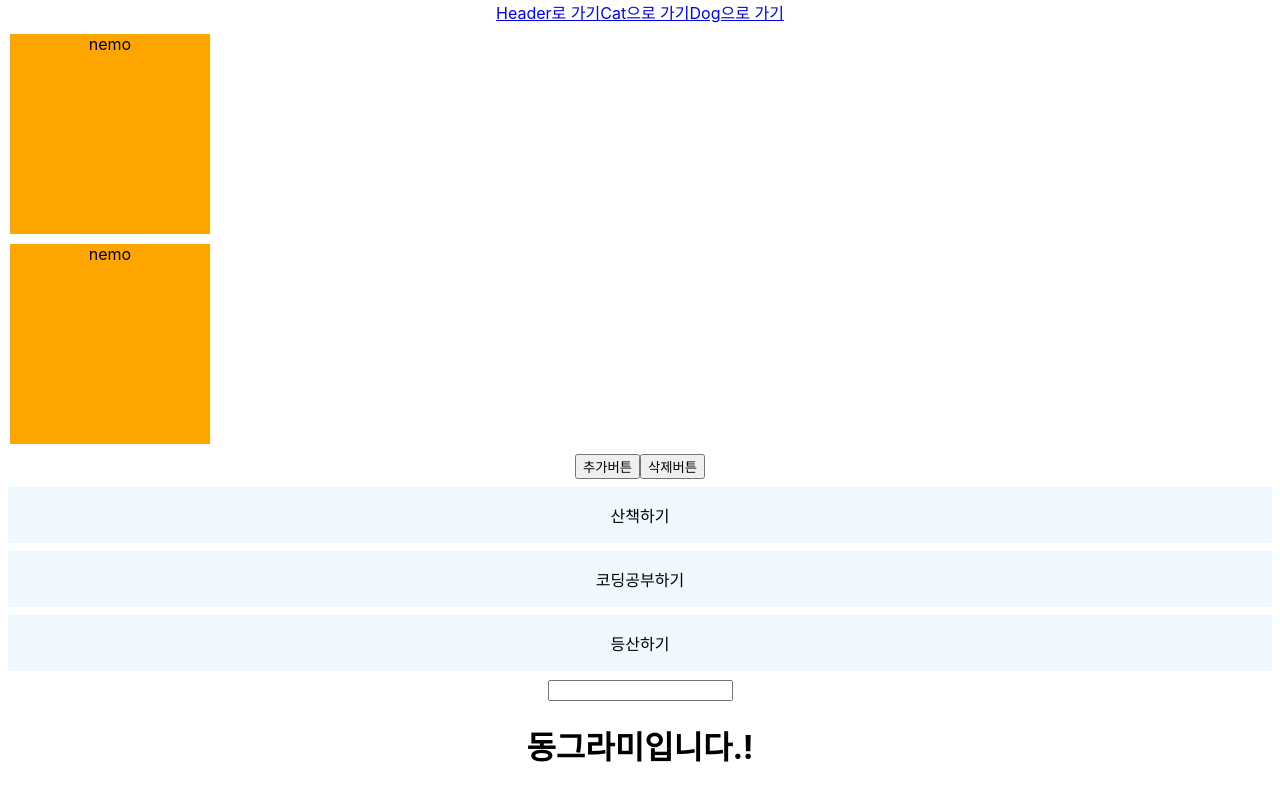
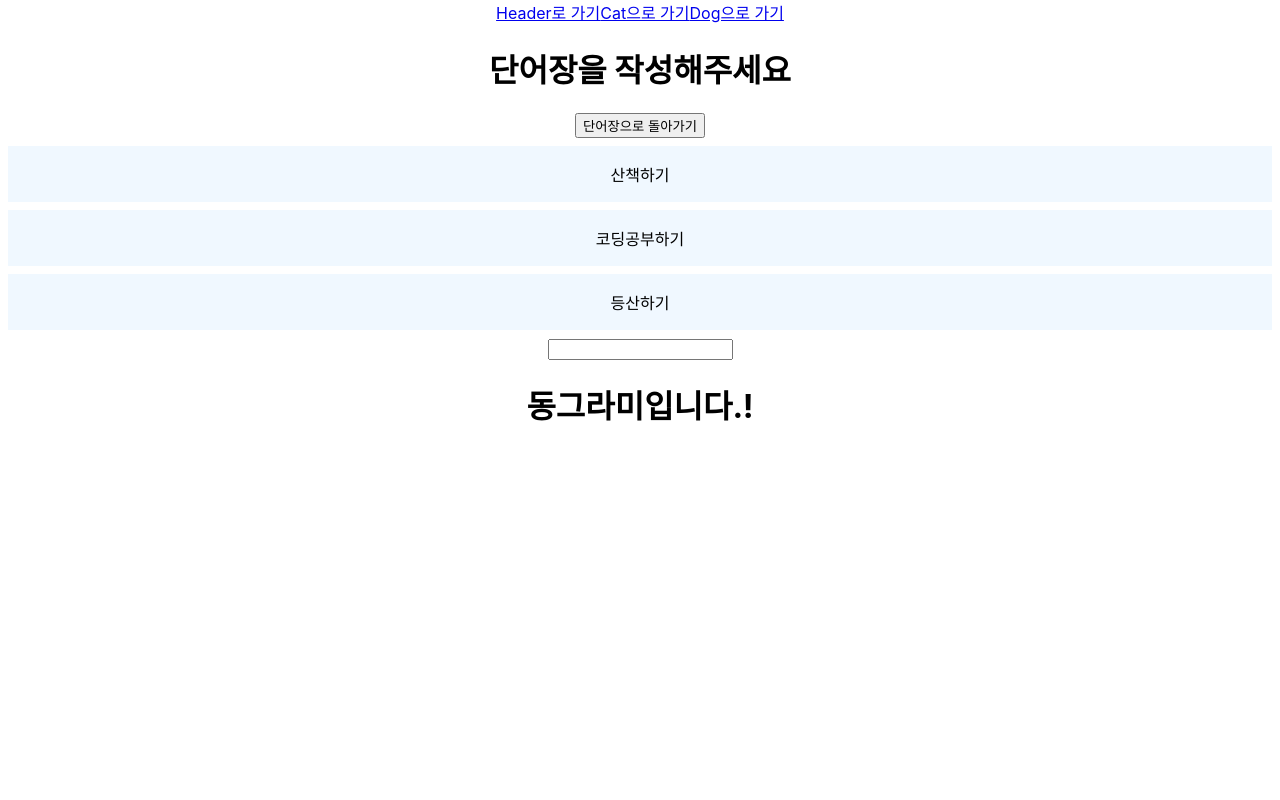
Before and after one commit to JONGGILLee/sparta_react_mytest4, a React (Create React App) app: page /EditPage in a window 1280 px wide. Built offline with nearby package versions, Linux system fonts and the light colour scheme.

Commit message:
3-5강 퀴즈 버킷리스트 상세페이지 만들고 이동시키기 onclick={() => { history.push("/EditPage");}}

```diff
--- a/src/App.js
+++ b/src/App.js
@@ -2,12 +2,14 @@ import "./App.css";
 import React from "react";
 import { Route, Link } from "react-router-dom";
 import styled from "styled-components";
+
 import Nemo from "./Nemo";
 import Button from "./Button";
 import Circle from "./Circle";
 import Header from "./Header";
 import Cat from "./Cat";
 import Dog from "./Dog";
+import EditPage from "./EditPage";
 
 const list = ["산책하기", "코딩공부하기", "등산하기"];
 
@@ -30,7 +32,12 @@ const App = () => {
       <Route path="/Dog" exact>
         <Dog />
       </Route>
-      <Nemo />
+      <Route path="/" exact>
+        <Nemo />
+      </Route>
+      <Route path="/EditPage" exact>
+        <EditPage />
+      </Route>
       <Button list={list} />
       <Circle />
     </div>
--- /dev/null
+++ b/src/EditPage.js
@@ -0,0 +1,22 @@
+import React from "react";
+import { useHistory } from "react-router-dom";
+
+const EditPage = (props) => {
+  const history = useHistory();
+
+  return (
+    <div>
+      <h1>단어장을 작성해주세요</h1>
+      <button
+        onClick={() => {
+          history.push("/");
+        }}
+      >
+        {" "}
+        단어장으로 돌아가기
+      </button>
+    </div>
+  );
+};
+
+export default EditPage;
--- a/src/Nemo.js
+++ b/src/Nemo.js
@@ -1,4 +1,6 @@
 import React from "react";
+import styled from "styled-components";
+import { useHistory } from "react-router-dom";
 
 const Nemo = (props) => {
   const [count, setCount] = React.useState(2);
@@ -17,6 +19,8 @@ const Nemo = (props) => {
     }
   };
 
+  const history = useHistory();
+
   return (
     <>
       {nemo_count.map((n, i) => {
@@ -30,7 +34,13 @@ const Nemo = (props) => {
               margin: "10px",
             }}
           >
-            nemo
+            <button
+              onClick={() => {
+                history.push("/EditPage");
+              }}
+            >
+              nemo
+            </button>
           </div>
         );
       })}
```
